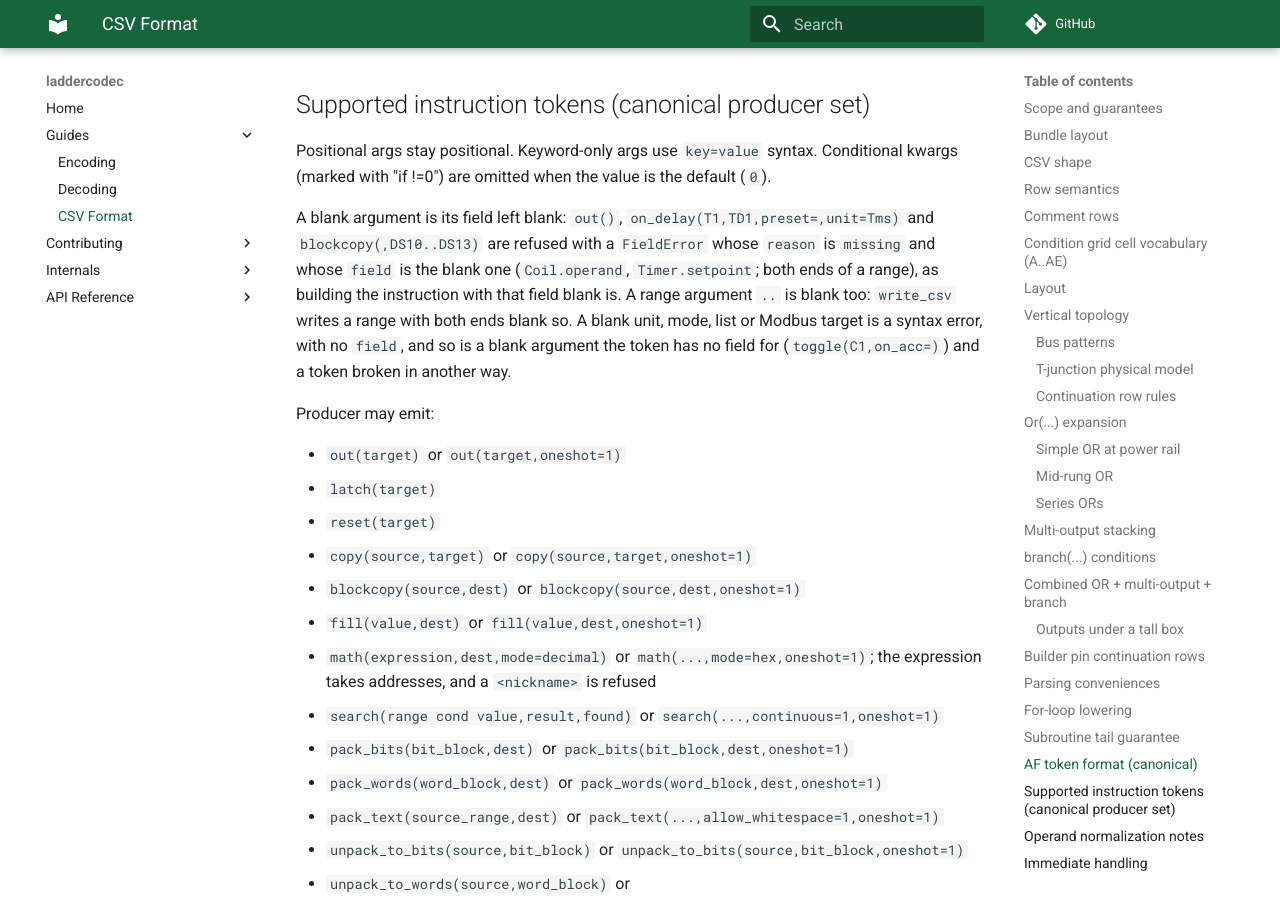
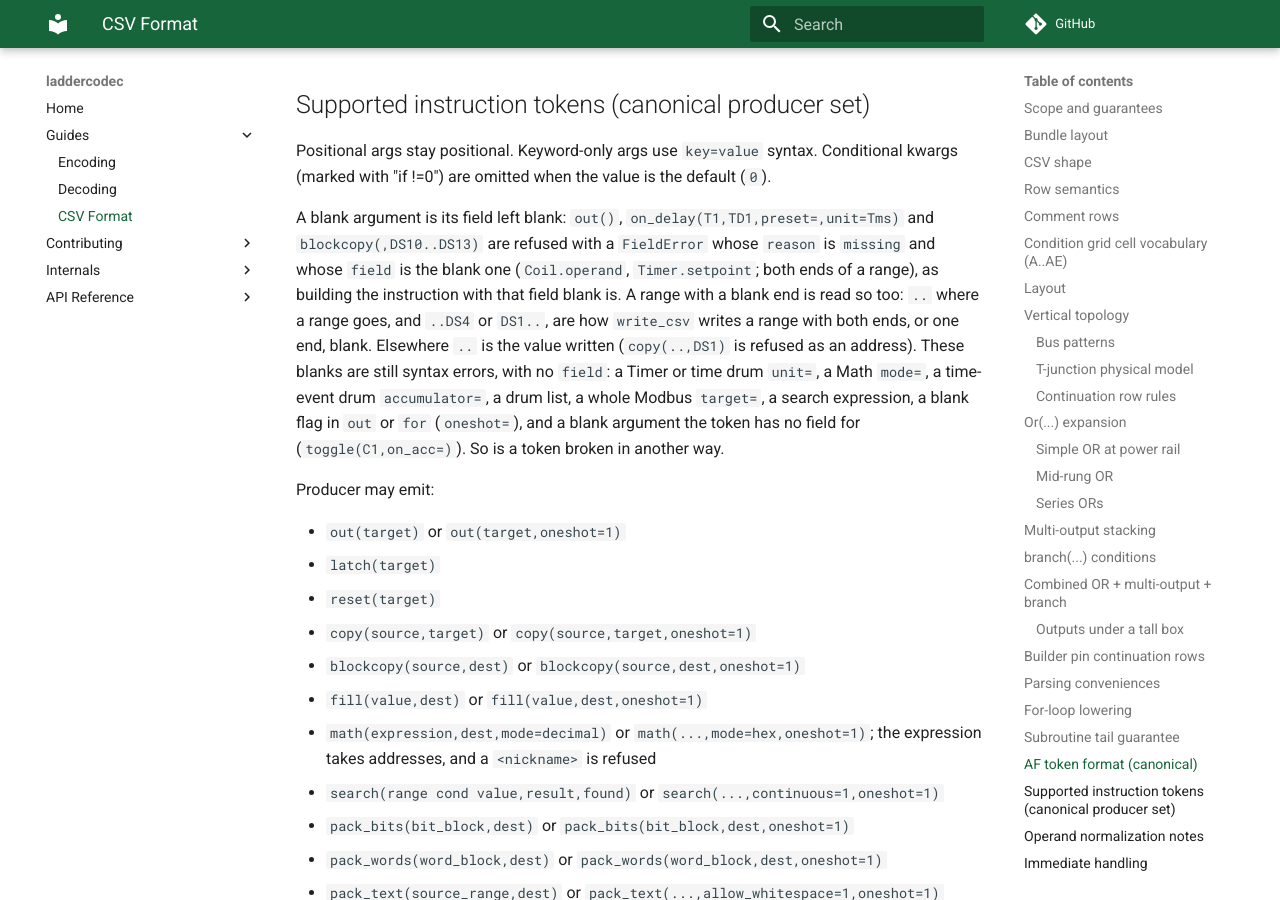
Before and after one commit to ssweber/laddercodec, an MkDocs documentation site: the page built from docs/guides/csv-format.md, in a window 1280 px wide and 900 px high, scrolled down 10524 px. Built offline with MkDocs 1.6.1 and Material for MkDocs 9.7.7, drawn with Linux system fonts in a browser that asks for light colours; comment, search, counter and statistics services are not loaded.

Commit message:
wip(csv-refusals): name the blanks that stay syntax errors; locate a down-wired contact
Co-Authored-By: Claude Opus 5.5 <noreply@anthropic.com>

Claude-Session: https://claude.ai/code/session_01QnFxutaFyJKgcijzqdEwer

```diff
--- a/docs/guides/csv-format.md
+++ b/docs/guides/csv-format.md
@@ -478,10 +478,13 @@ A blank argument is its field left blank: `out()`, `on_delay(T1,TD1,preset=,unit
 and `blockcopy(,DS10..DS13)` are refused with a `FieldError` whose `reason` is
 `missing` and whose `field` is the blank one (`Coil.operand`, `Timer.setpoint`; both
 ends of a range), as building the instruction with that field blank is. A range
-argument `..` is blank too: `write_csv` writes a range with both ends blank so. A blank
-unit, mode, list or Modbus target is a syntax error, with no `field`, and so is a
-blank argument the token has no field for (`toggle(C1,on_acc=)`) and a token broken
-in another way.
+with a blank end is read so too: `..` where a range goes, and `..DS4` or `DS1..`,
+are how `write_csv` writes a range with both ends, or one end, blank. Elsewhere `..`
+is the value written (`copy(..,DS1)` is refused as an address). These blanks are
+still syntax errors, with no `field`: a Timer or time drum `unit=`, a Math `mode=`,
+a time-event drum `accumulator=`, a drum list, a whole Modbus `target=`, a search
+expression, a blank flag in `out` or `for` (`oneshot=`), and a blank argument the
+token has no field for (`toggle(C1,on_acc=)`). So is a token broken in another way.
 
 Producer may emit:
 
```
Also changed, not shown: CHANGELOG.md (+1 -1 lines), scratchpad/roadmap.md (+13 -7 lines), 1 other file.
